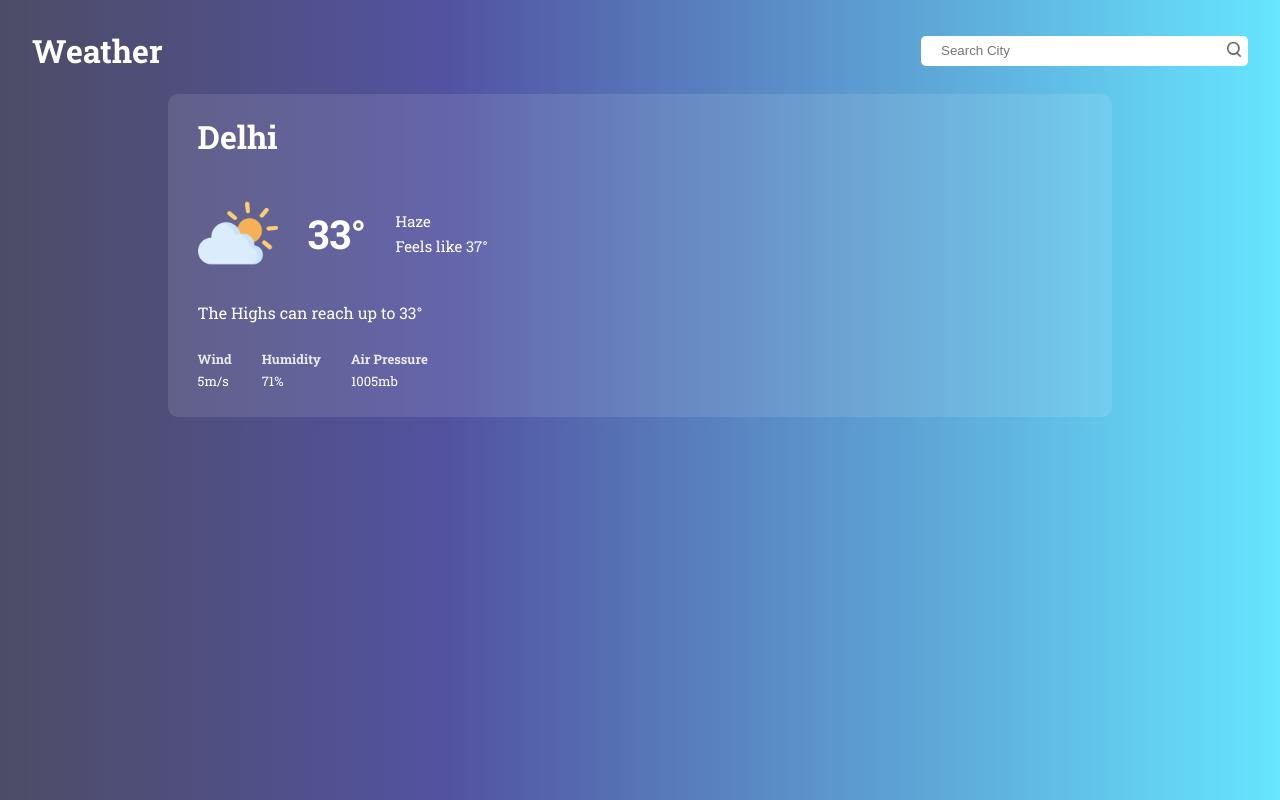
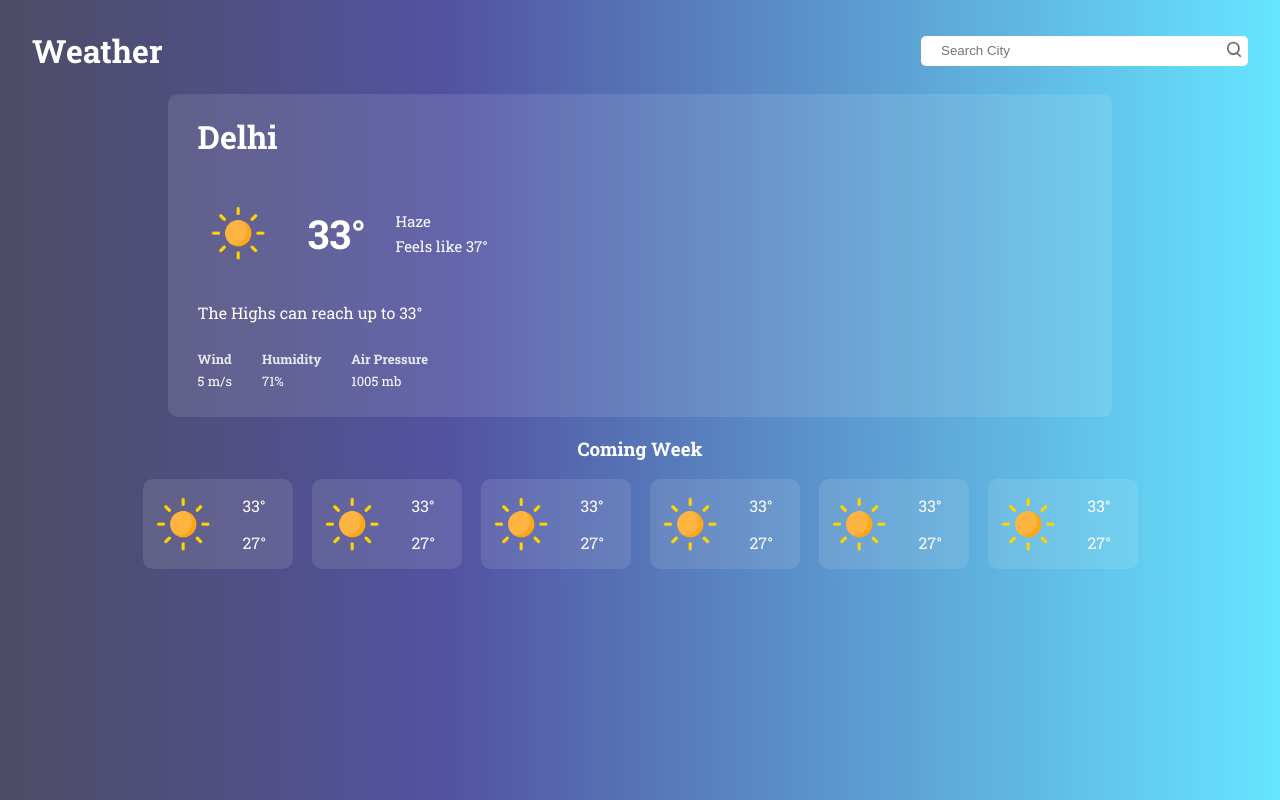
Before and after one commit to Harshit3323/Weather-App, a React (Vite) app: page / in a window 1280 px wide. Built offline with nearby package versions, Linux system fonts and the light colour scheme.

Commit message:
UI part Completed

```diff
--- a/src/App.jsx
+++ b/src/App.jsx
@@ -1,11 +1,13 @@
 import { useState } from 'react'
 import Navbar from './navbar'
 import Current from './current'
+import NextWeek from './nextWeek'
 function App() {
   return (
     <div id='app'>
       <Navbar/>
       <Current/>
+      <NextWeek/>
     </div>
   )
 }
--- a/src/current.jsx
+++ b/src/current.jsx
@@ -12,7 +12,7 @@ export default function Current() {
             <div id='current_day'>
                 <h1>Delhi</h1>
                 <div className="current">
-                    <img src={cloudIcon} alt="" className='weather_icon'/>
+                    <img src={clearIcon} alt="" className='weather_icon'/>
                     <h1>33°</h1>
                     <div className="container">
                         <p>Haze</p>
@@ -25,7 +25,7 @@ export default function Current() {
                     {/* wind humidity pressure  */}
                     <div className="wind other_compo">
                         <h4>Wind</h4>
-                        <p>5m/s</p>
+                        <p>5 m/s</p>
                     </div>
                     <div className="humidity other_compo">
                         <h4>Humidity</h4>
@@ -33,7 +33,7 @@ export default function Current() {
                     </div>
                     <div className="pressure other_compo">
                         <h4>Air Pressure</h4>
-                        <p>1005mb</p>
+                        <p>1005 mb</p>
                     </div>
                 </div>
             </div>
--- a/src/index.css
+++ b/src/index.css
@@ -41,6 +41,7 @@ button{
 }
 .weather_icon{
     width: 80px;
+    height: 80px;
 }
 #current_day{
     display: flex;
@@ -82,3 +83,26 @@ button{
 .other_compo h4{
     color: rgba(255, 255, 255, 0.863);
 }
+
+#coming{
+    display: flex;
+    flex-direction: column;
+    align-items: center;
+    text-align: left;
+}
+
+.coming_weather{
+    display: flex;
+    flex-direction: row;
+    gap: 19px;
+    justify-content: center;
+}
+.coming_comp{
+    background-color: rgba(255, 255, 255, 0.1);
+    border-radius: 10px;
+    display: flex;
+    flex-direction: row;
+    gap: 20px;
+    align-items: center;
+    width: 150px;
+}
--- /dev/null
+++ b/src/nextWeek.jsx
@@ -0,0 +1,61 @@
+import clearIcon from './assets/clear.png'
+import cloudIcon from './assets/cloud.png'
+import drizzleIcon from './assets/drizzle.png'
+import humidityIcon from './assets/humidity.png'
+import rainIcon from './assets/rain.png'
+import snowIcon from './assets/snow.png'
+import windIcon from './assets/wind.png'
+
+export default function NextWeek () {
+    return (
+        <>
+            <div id="coming">
+                <h3>Coming Week</h3>
+                <div className="coming_weather">
+                    <div className="coming_comp">
+                        <img src={clearIcon} alt="" className='weather_icon'/>
+                        <div className="info">
+                            <p className="max">33°</p>
+                            <p className="min">27°</p>
+                        </div>
+                    </div>
+                    <div className="coming_comp">
+                        <img src={clearIcon} alt="" className='weather_icon'/>
+                        <div className="info">
+                            <p className="max">33°</p>
+                            <p className="min">27°</p>
+                        </div>
+                    </div>
+                    <div className="coming_comp">
+                        <img src={clearIcon} alt="" className='weather_icon'/>
+                        <div className="info">
+                            <p className="max">33°</p>
+                            <p className="min">27°</p>
+                        </div>
+                    </div>
+                    <div className="coming_comp">
+                        <img src={clearIcon} alt="" className='weather_icon'/>
+                        <div className="info">
+                            <p className="max">33°</p>
+                            <p className="min">27°</p>
+                        </div>
+                    </div>
+                    <div className="coming_comp">
+                        <img src={clearIcon} alt="" className='weather_icon'/>
+                        <div className="info">
+                            <p className="max">33°</p>
+                            <p className="min">27°</p>
+                        </div>
+                    </div>
+                    <div className="coming_comp">
+                        <img src={clearIcon} alt="" className='weather_icon'/>
+                        <div className="info">
+                            <p className="max">33°</p>
+                            <p className="min">27°</p>
+                        </div>
+                    </div>
+                </div>
+            </div>
+        </>
+    )
+}
```
Also changed, not shown: src/next_week.jsx (deleted).
